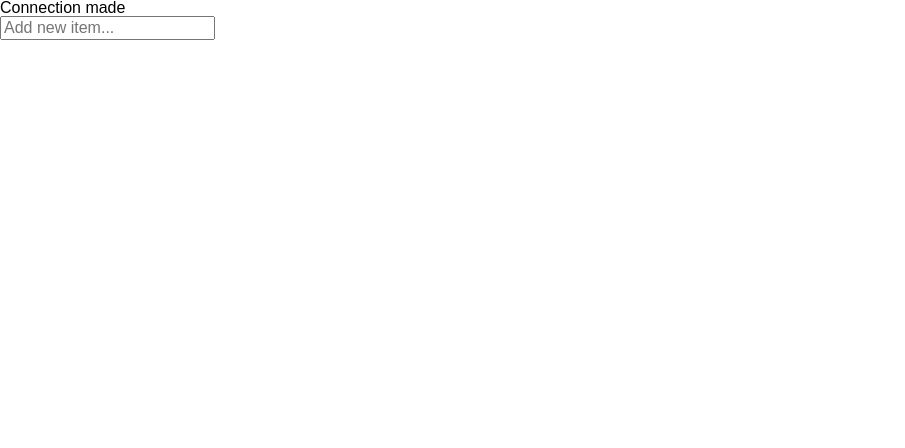
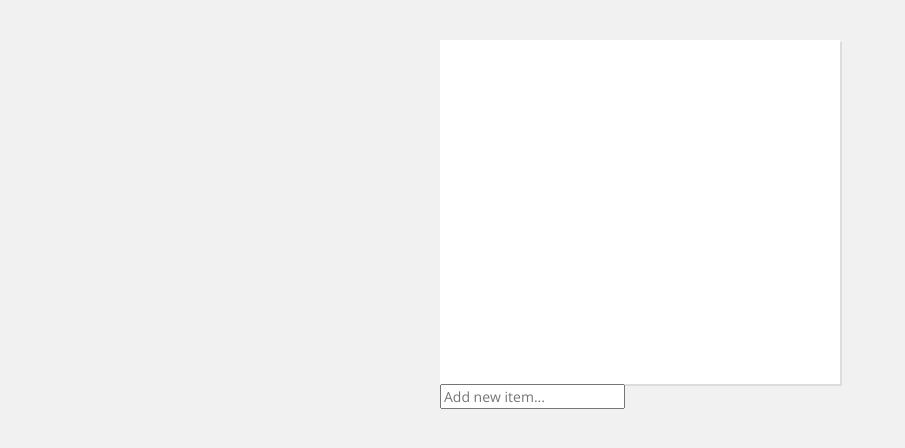
Before and after one commit to jhovsepian/todoapp2, a PHP site: page / in a window 1280 px wide. Shown: the top 448 px of the page, without its empty margins (0-905 px from the left). Run offline with PHP 8.4, Linux system fonts and the light colour scheme.

Commit message:
milestone 8 added more code :)

```diff
--- a/css/main.css
+++ b/css/main.css
@@ -1,2 +1,24 @@
 @import "css/reset.css";
 @import "css/normalize.css";
+
+@import url(http://fonts.googleapis.com/css?family=Open+Sans:400,700);
+
+body {
+	font: normal 14px 'Open Sans', Arial, sans-serif;
+	color: black;
+	background: #f1f1f1;
+}
+
+.wrap {
+	width: 400px;
+	margin: 0 auto;
+}
+
+.task-list {
+	width: 88%;
+	min-height: 300px;
+	background: #fff;
+	box-shadow: 2px 2px 0px #ddd;
+	margin-top: 40px;
+	padding: 22px 6%;
+}
--- a/includes/connect.php
+++ b/includes/connect.php
@@ -1,12 +1,12 @@
 <?php
-$mysqli = new mysqli('localhost', 'root', 'root', 'todo2');
-//we want it to die to then have this message
+$mysqli = new mysqli('localhost', 'root', 'root', 'todo');
+// we want it to die to then have this message have this message
 if ($mysqli->connect_error) {
 	die('Connect Error (' . $mysqli->connect_errno .')'
 		. $mysqli->connect_error);
 }
 else {
-	echo "Connection made";
+	// "Connection made";
 }
 $mysqli->close();
 
```
